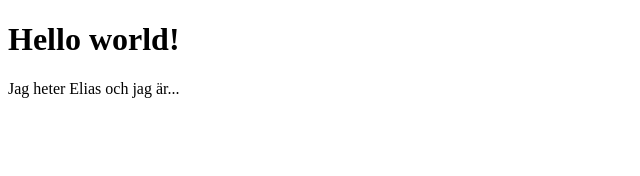
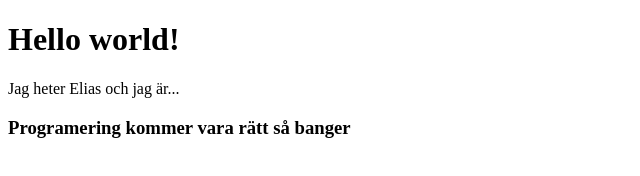
Before and after one commit to EliasTe24c/TestYta1, a plain HTML site: page index.html in a window 1280 px wide. Shown: the whole page, without its empty margins (0-640 px from the left). Drawn offline with Linux system fonts and the light colour scheme.

Commit message:
Index.html
Lade till en h3 tag

```diff
--- a/index.html
+++ b/index.html
@@ -8,6 +8,7 @@
 <body>
     <h1>Hello world!</h1>
     <P>Jag heter Elias och jag är...</P>
+    <h3>Programering kommer vara rätt så banger</h3>
 
 </body>
 </html>
```
